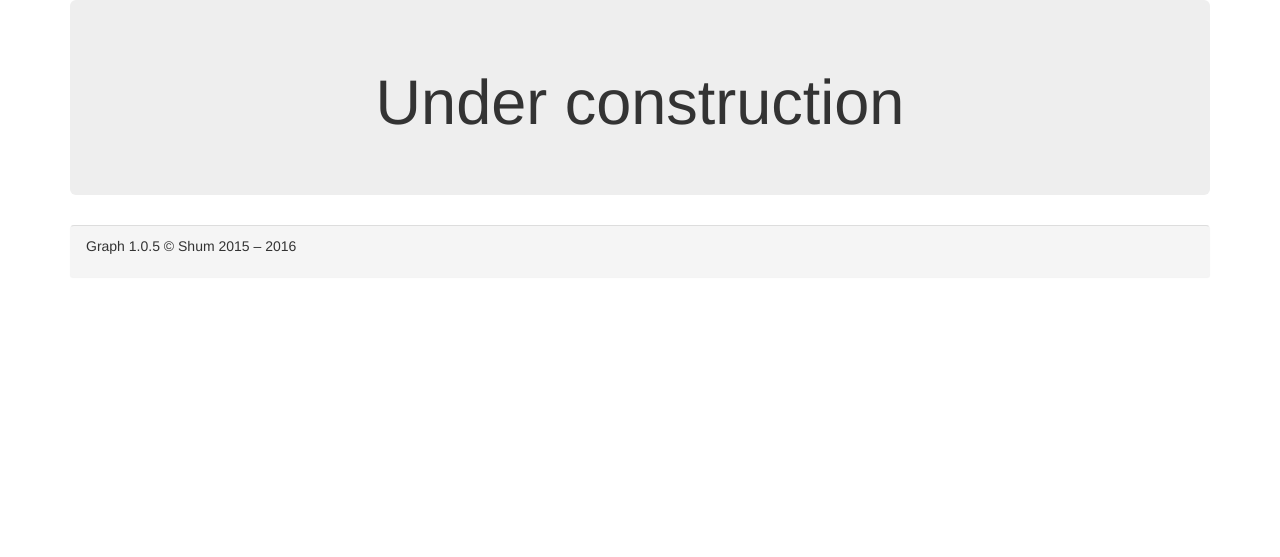
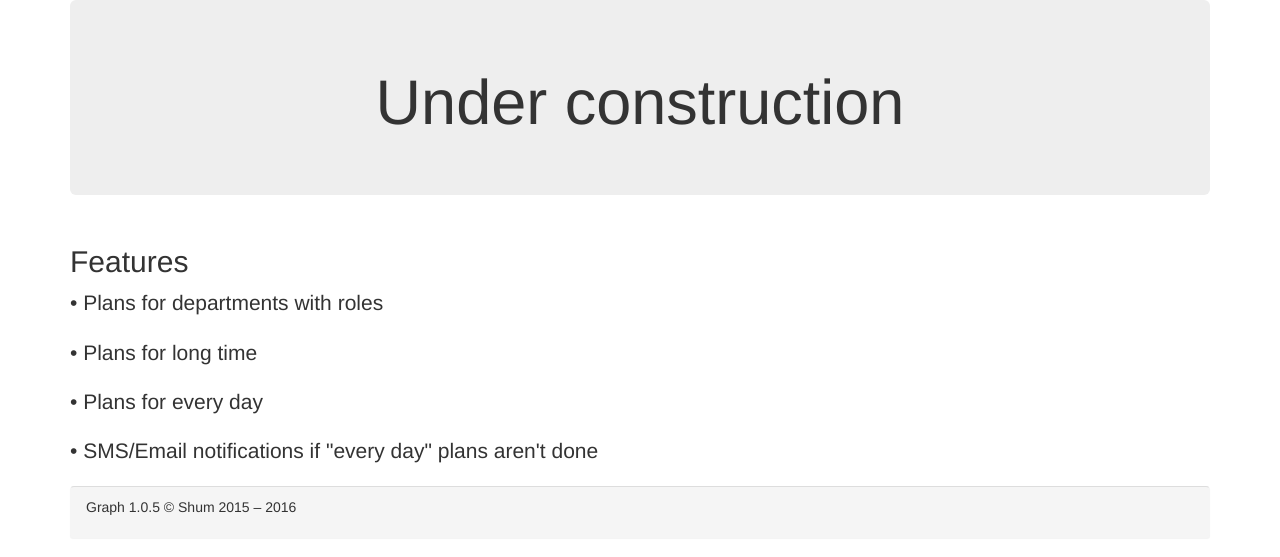
Before and after one commit to Shuma2/graph, a PHP site: page /php/plans.php in a window 1280 px wide. Shown: the part 52-609 px from the top of the page. Run offline with PHP 8.4, Linux system fonts and the light colour scheme; some libraries are stand-ins or nearby versions.

Commit message:
added list of features

```diff
--- a/php/plans.html.php
+++ b/php/plans.html.php
@@ -28,6 +28,19 @@
         <h1>Under construction</h1>
     </div>
 </div>
+<div class="container">
+    <div class="body-content">
+        <div class="row">
+            <div class="col-md-6">
+                <h2>Features</h2>
+                <p class="lead">• Plans for departments with roles</p>
+                <p class="lead">• Plans for long time</p>
+                <p class="lead">• Plans for every day</p>
+                <p class="lead">• SMS/Email notifications if "every day" plans aren't done</p>
+            </div>
+        </div>
+    </div>
+</div>
 <?php include $_SERVER['DOCUMENT_ROOT'] . '/php/footer.html.php'; ?>
 </body>
 </html>
```
